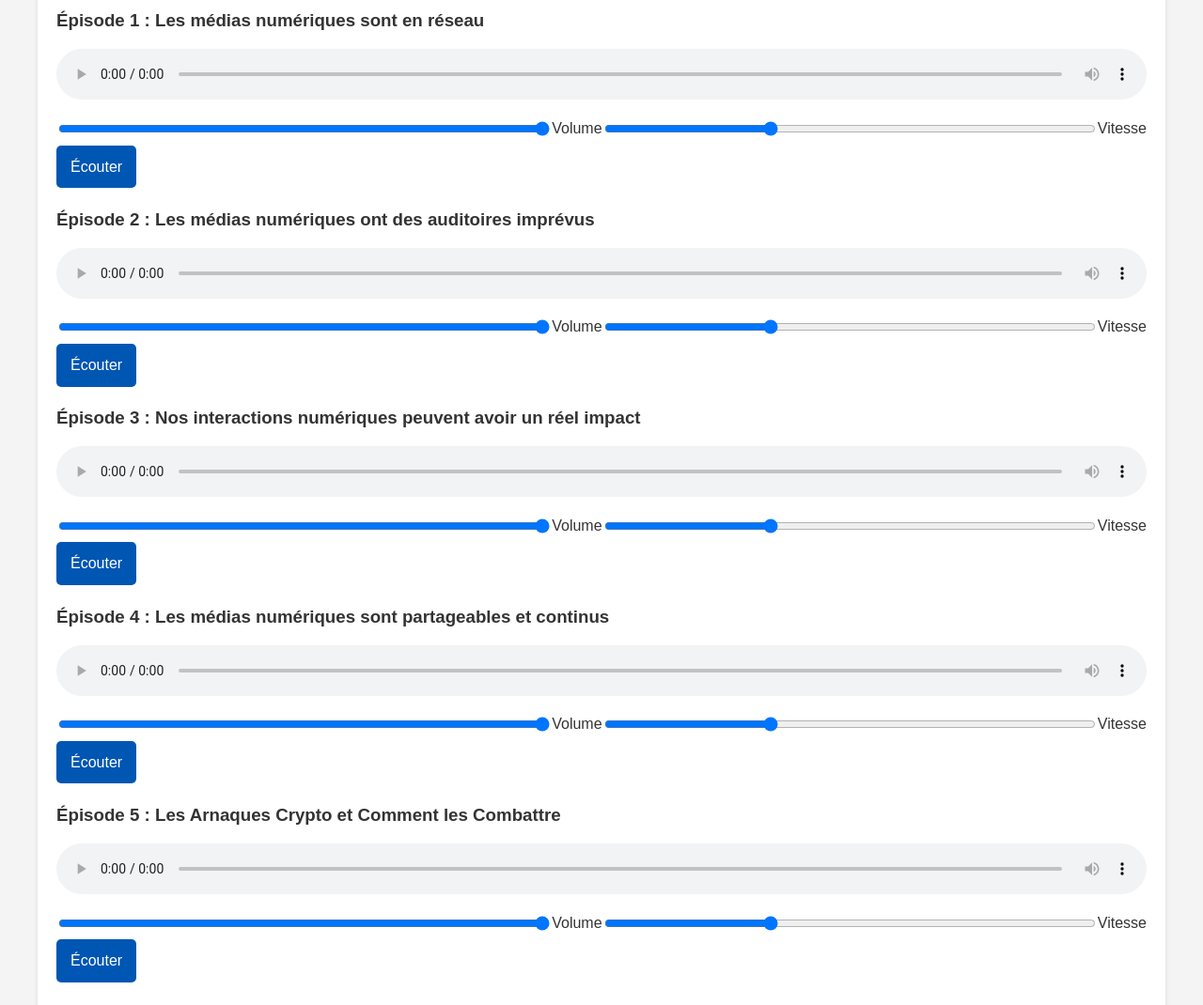
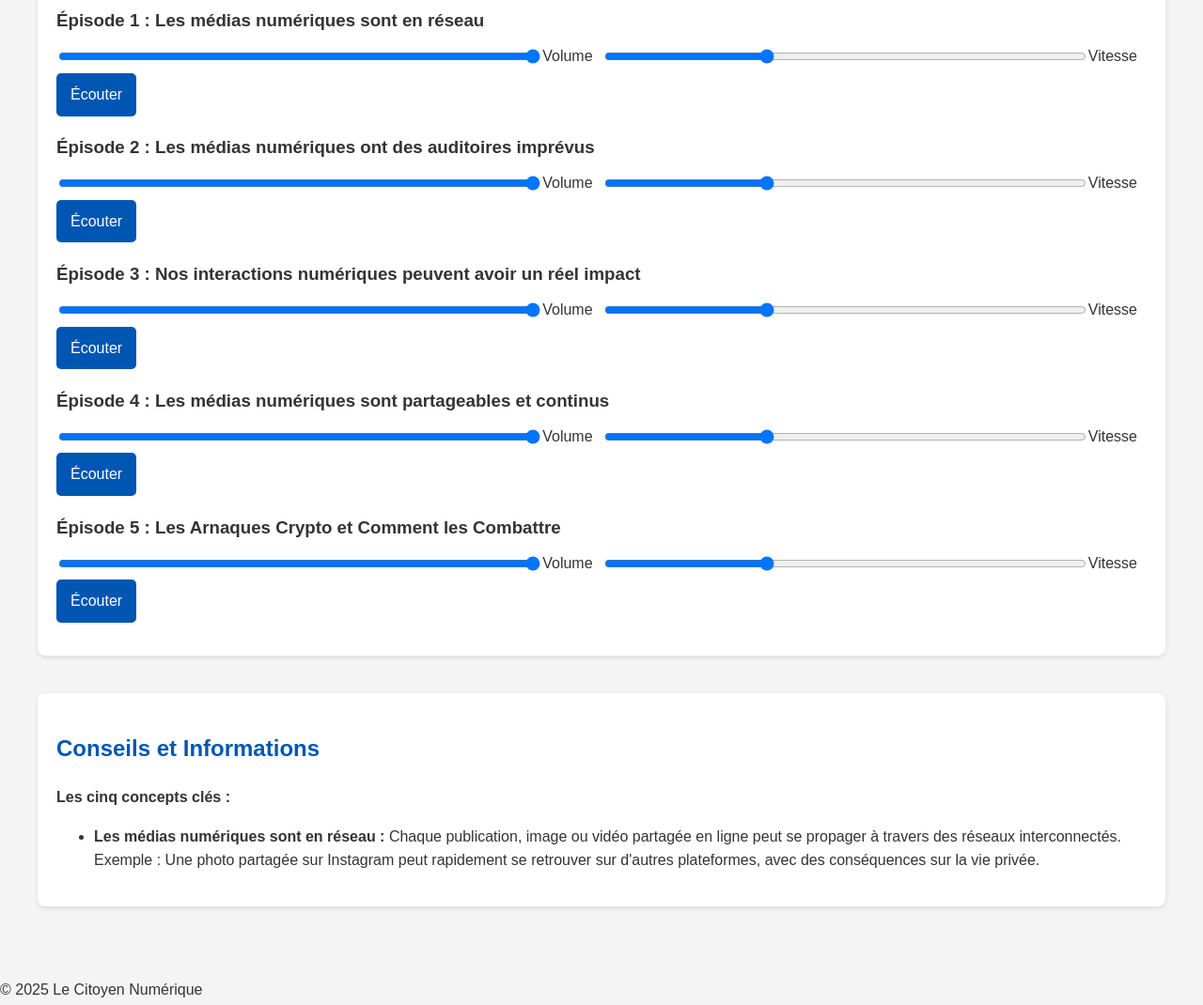
Before and after one commit to o2trappy/Le-Citoyen-Numerique, a website: page public/index.html in a window 1280 px wide. Shown: the part 600-1670 px from the top of the page at 94% size. Drawn offline with Linux system fonts and the light colour scheme.

Commit message:
Update index.html

```diff
--- a/public/index.html
+++ b/public/index.html
@@ -69,6 +69,7 @@
         audio {
             width: 100%;
             margin-top: 10px;
+            display: none; /* Hide the audio controls */
         }
         .controls {
             display: flex;
@@ -78,6 +79,9 @@
         }
         .controls input[type="range"] {
             width: 60%;
+        }
+        .controls label {
+            margin-right: 10px;
         }
     </style>
 </head>
@@ -105,7 +109,7 @@
             <h2>Épisodes</h2>
             <div class="episode">
                 <h3>Épisode 1 : Les médias numériques sont en réseau</h3>
-                <audio id="audio1" controls>
+                <audio id="audio1">
                     <source src="episode1.mp3" type="audio/mp3">
                     Votre navigateur ne supporte pas l'élément audio.
                 </audio>
@@ -119,7 +123,7 @@
             </div>
             <div class="episode">
                 <h3>Épisode 2 : Les médias numériques ont des auditoires imprévus</h3>
-                <audio id="audio2" controls>
+                <audio id="audio2">
                     <source src="episode2.mp3" type="audio/mp3">
                     Votre navigateur ne supporte pas l'élément audio.
                 </audio>
@@ -133,7 +137,7 @@
             </div>
             <div class="episode">
                 <h3>Épisode 3 : Nos interactions numériques peuvent avoir un réel impact</h3>
-                <audio id="audio3" controls>
+                <audio id="audio3">
                     <source src="episode3.mp3" type="audio/mp3">
                     Votre navigateur ne supporte pas l'élément audio.
                 </audio>
@@ -147,7 +151,7 @@
             </div>
             <div class="episode">
                 <h3>Épisode 4 : Les médias numériques sont partageables et continus</h3>
-                <audio id="audio4" controls>
+                <audio id="audio4">
                     <source src="episode4.mp3" type="audio/mp3">
                     Votre navigateur ne supporte pas l'élément audio.
                 </audio>
@@ -161,7 +165,7 @@
             </div>
             <div class="episode">
                 <h3>Épisode 5 : Les Arnaques Crypto et Comment les Combattre</h3>
-                <audio id="audio5" controls>
+                <audio id="audio5">
                     <source src="episode5.mp3" type="audio/mp3">
                     Votre navigateur ne supporte pas l'élément audio.
                 </audio>
@@ -180,4 +184,15 @@
             <h2>Conseils et Informations</h2>
             <p><strong>Les cinq concepts clés :</strong></p>
             <ul>
-                <li><strong>Les médias numériques sont en réseau :</strong> Chaque publication, image ou vidéo partagée en ligne peut se propager à travers des réseaux interconnectés. Exemple : Une photo partagée sur Instagram peut rapidement se retrouver sur d'autres plateformes, avec des conséquences sur la vie
+                <li><strong>Les médias numériques sont en réseau :</strong> Chaque publication, image ou vidéo partagée en ligne peut se propager à travers des réseaux interconnectés. Exemple : Une photo partagée sur Instagram peut rapidement se retrouver sur d'autres plateformes, avec des conséquences sur la vie privée.
+                </li>
+                <!-- Add other tips here -->
+            </ul>
+        </section>
+    </div>
+
+    <footer>
+        <p>&copy; 2025 Le Citoyen Numérique</p>
+    </footer>
+</body>
+</html>
```
